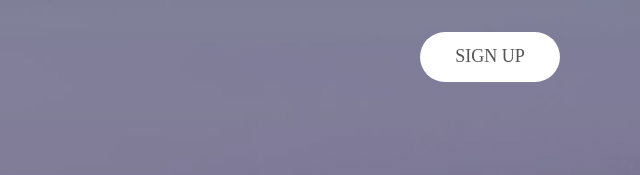
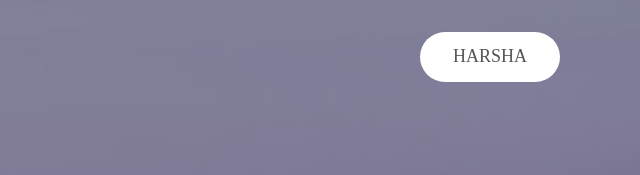
Before and after one commit to Anil9568/iugale1st, a plain HTML site: page index.html in a window 1280 px wide. Shown: the top 175 px of the page, 640-1280 px from the left. Drawn offline with Linux system fonts and the light colour scheme; a web font is replaced by a local one.

Commit message:
Changed Sign up button

```diff
--- a/index.html
+++ b/index.html
@@ -36,7 +36,7 @@
 
 			<div class="flex-w m-t-10 m-b-10">
 				<a href="#" class="size2 m1-txt1 flex-c-m how-btn1 trans-04">
-					Sign Up
+					HARSHA
 				</a>
 			</div>
 		</div>
```
